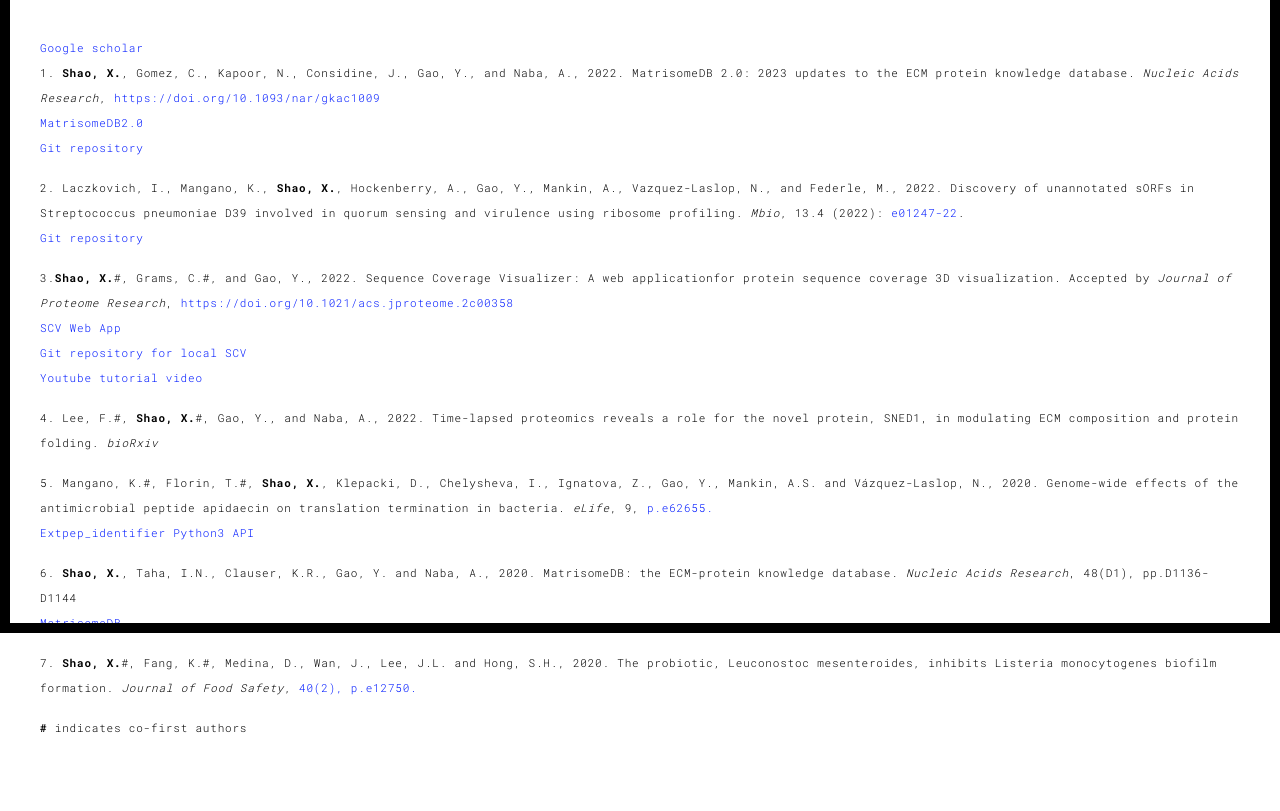
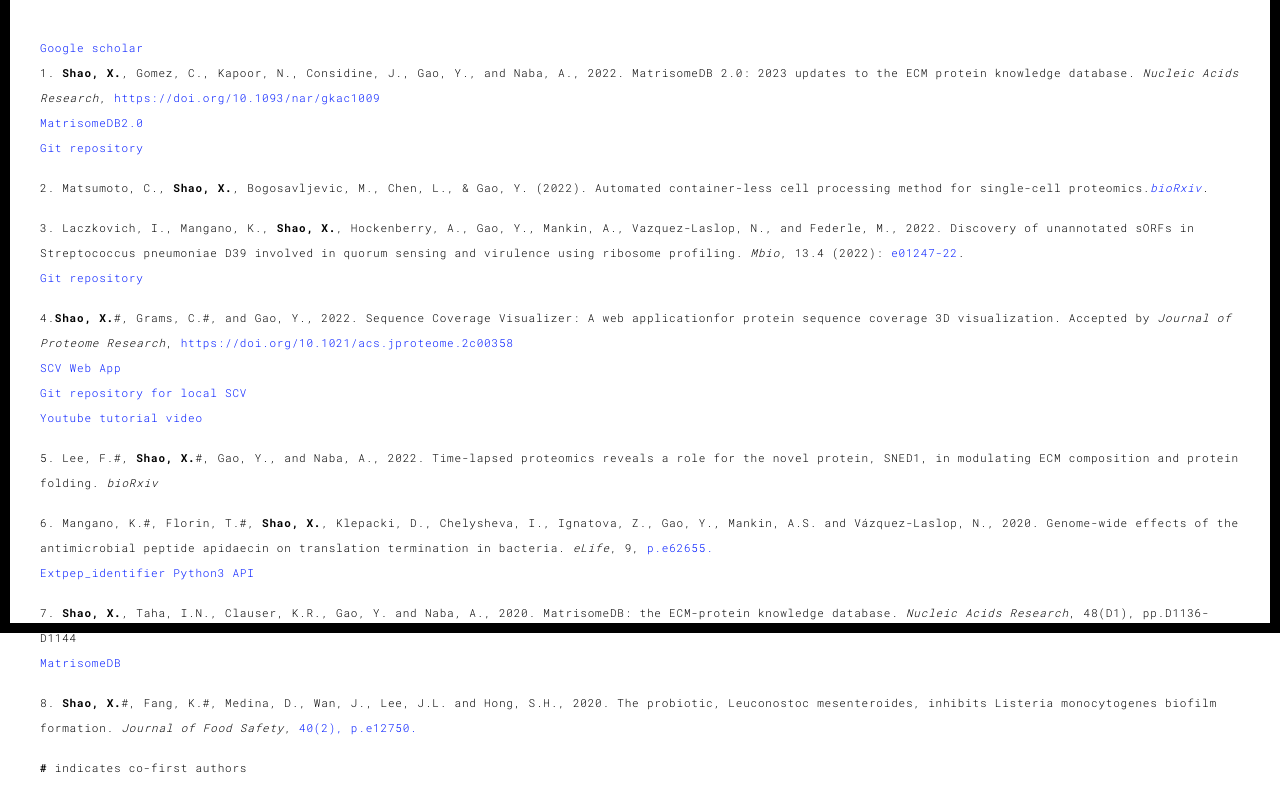
Before and after one commit to blackjack6666/blackjack6666.github.io, a plain HTML site: page publications.html in a window 1280 px wide. Shown: the part 167-978 px from the top of the page. Drawn offline with Linux system fonts and the light colour scheme.

Commit message:
Update publications.html

```diff
--- a/publications.html
+++ b/publications.html
@@ -66,14 +66,15 @@
                 <!--<div class="col-xs-12 col-md-6">-->
                     <p>1. <b>Shao, X.</b>, Gomez, C., Kapoor, N., Considine, J., Gao, Y., and Naba, A., 2022. MatrisomeDB 2.0: 2023
                         updates to the ECM protein knowledge database. <i>Nucleic Acids Research</i>, <a href="https://doi.org/10.1093/nar/gkac1009">https://doi.org/10.1093/nar/gkac1009</a><br><a href="https://doi.org/10.1093/nar/gkac1009">MatrisomeDB2.0</a><br><a href="https://github.com/blackjack-uic/MatrisomeDB2">Git repository</a></p>
-                  <p>2. Laczkovich, I., Mangano, K., <b>Shao, X.</b>, Hockenberry, A., Gao, Y., Mankin, A., Vazquez-Laslop, N., and Federle, M., 2022. Discovery of unannotated sORFs in Streptococcus pneumoniae D39 involved in quorum sensing and virulence using ribosome profiling. <i>Mbio</i>, 13.4 (2022): <a href="https://journals.asm.org/doi/10.1128/mbio.01247-22">e01247-22</a>.<br><a href="http://pepchem.org:35091/blackjack/sorf_irina">Git repository</a></p>
-                  <p>3.<b>Shao, X.</b>#, Grams, C.#, and Gao, Y., 2022. Sequence Coverage Visualizer: A web applicationfor protein
+                  <p>2. Matsumoto, C., <b>Shao, X.</b>, Bogosavljevic, M., Chen, L., & Gao, Y. (2022). Automated container-less cell processing method for single-cell proteomics.<a href="https://www.biorxiv.org/content/10.1101/2022.07.26.501646v2.full"><i>bioRxiv</i></a>.
+                  <p>3. Laczkovich, I., Mangano, K., <b>Shao, X.</b>, Hockenberry, A., Gao, Y., Mankin, A., Vazquez-Laslop, N., and Federle, M., 2022. Discovery of unannotated sORFs in Streptococcus pneumoniae D39 involved in quorum sensing and virulence using ribosome profiling. <i>Mbio</i>, 13.4 (2022): <a href="https://journals.asm.org/doi/10.1128/mbio.01247-22">e01247-22</a>.<br><a href="http://pepchem.org:35091/blackjack/sorf_irina">Git repository</a></p>
+                  <p>4.<b>Shao, X.</b>#, Grams, C.#, and Gao, Y., 2022. Sequence Coverage Visualizer: A web applicationfor protein
                       sequence coverage 3D visualization. Accepted by <i>Journal of Proteome Research</i>, <a href="https://doi.org/10.1021/acs.jproteome.2c00358">https://doi.org/10.1021/acs.jproteome.2c00358</a><br><a href="http://scv.lab.gy">SCV Web App</a><br><a href="https://github.com/Gaolaboratory/SCV">Git repository for local SCV</a><br>
                   <a href="https://www.youtube.com/watch?v=NVoVMHVczKY">Youtube tutorial video</a></p>
-                  <p>4. Lee, F.#, <b>Shao, X.</b>#, Gao, Y., and Naba, A., 2022. Time-lapsed proteomics reveals a role for the novel protein, SNED1, in modulating ECM composition and protein folding. <i>bioRxiv</i></p>
-                  <p>5. Mangano, K.#, Florin, T.#, <b>Shao, X.</b>, Klepacki, D., Chelysheva, I., Ignatova, Z., Gao, Y., Mankin, A.S. and Vázquez-Laslop, N., 2020. Genome-wide effects of the antimicrobial peptide apidaecin on translation termination in bacteria. <i>eLife</i>, 9, <a href="https://elifesciences.org/articles/62655">p.e62655.</a><br><a href="https://pypi.org/project/extPep-identifier-blackjack/">Extpep_identifier Python3 API</a></p>
-                  <p>6. <b>Shao, X.</b>, Taha, I.N., Clauser, K.R., Gao, Y. and Naba, A., 2020. MatrisomeDB: the ECM-protein knowledge database. <i>Nucleic Acids Research</i>, 48(D1), pp.D1136-D1144<br><a href="https://doi.org/10.1093/nar/gkac1009">MatrisomeDB</a></p>
-                  <p>7. <b>Shao, X.</b>#, Fang, K.#, Medina, D., Wan, J., Lee, J.L. and Hong, S.H., 2020. The probiotic, Leuconostoc mesenteroides, inhibits Listeria monocytogenes biofilm formation. <i>Journal of Food Safety</i>, <a href="https://onlinelibrary.wiley.com/doi/full/10.1111/jfs.12750">40(2), p.e12750.</a></p>
+                  <p>5. Lee, F.#, <b>Shao, X.</b>#, Gao, Y., and Naba, A., 2022. Time-lapsed proteomics reveals a role for the novel protein, SNED1, in modulating ECM composition and protein folding. <i>bioRxiv</i></p>
+                  <p>6. Mangano, K.#, Florin, T.#, <b>Shao, X.</b>, Klepacki, D., Chelysheva, I., Ignatova, Z., Gao, Y., Mankin, A.S. and Vázquez-Laslop, N., 2020. Genome-wide effects of the antimicrobial peptide apidaecin on translation termination in bacteria. <i>eLife</i>, 9, <a href="https://elifesciences.org/articles/62655">p.e62655.</a><br><a href="https://pypi.org/project/extPep-identifier-blackjack/">Extpep_identifier Python3 API</a></p>
+                  <p>7. <b>Shao, X.</b>, Taha, I.N., Clauser, K.R., Gao, Y. and Naba, A., 2020. MatrisomeDB: the ECM-protein knowledge database. <i>Nucleic Acids Research</i>, 48(D1), pp.D1136-D1144<br><a href="https://doi.org/10.1093/nar/gkac1009">MatrisomeDB</a></p>
+                  <p>8. <b>Shao, X.</b>#, Fang, K.#, Medina, D., Wan, J., Lee, J.L. and Hong, S.H., 2020. The probiotic, Leuconostoc mesenteroides, inhibits Listeria monocytogenes biofilm formation. <i>Journal of Food Safety</i>, <a href="https://onlinelibrary.wiley.com/doi/full/10.1111/jfs.12750">40(2), p.e12750.</a></p>
                   <p><b>#</b> indicates co-first authors</p>
                 <!--</div>-->
                 <!--<div class="col-xs-12 col-md-6">
```
